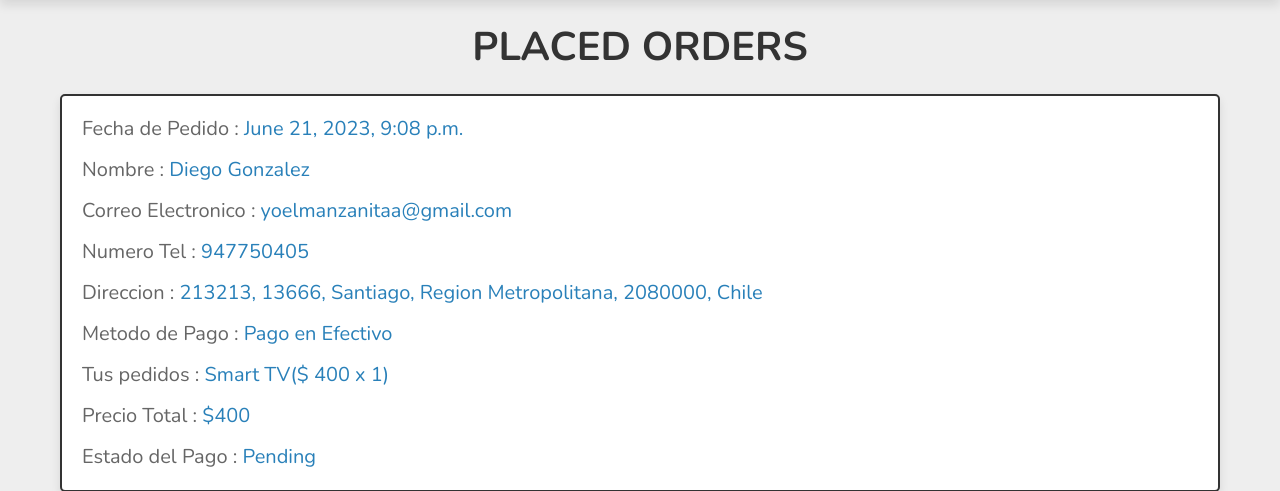
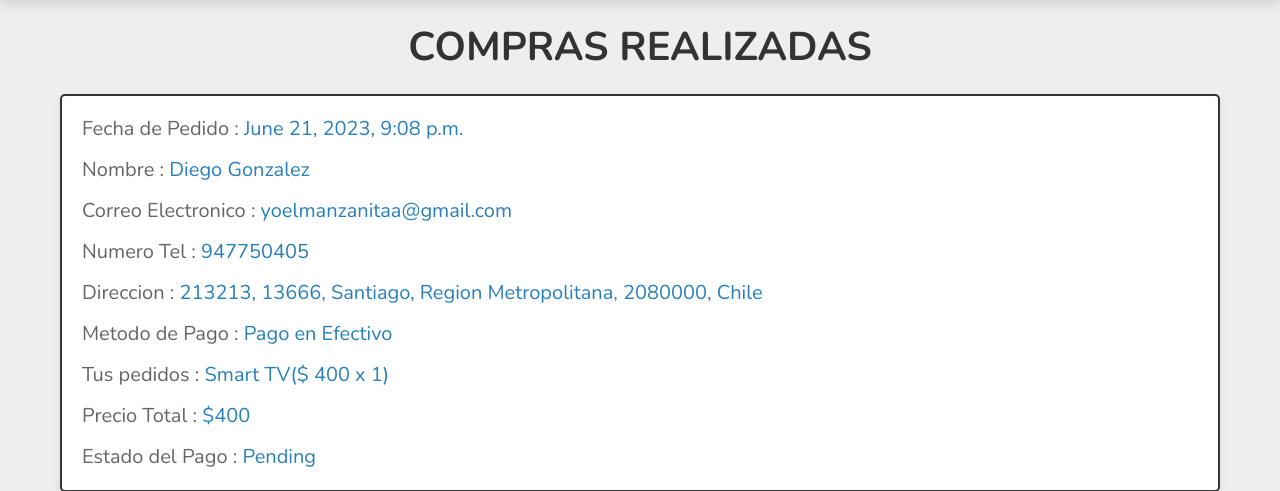
Before and after one commit to aleejandra2/Tercera_Prueba, a Django app: page /order_detail/ in a window 1280 px wide. Shown: the part 74-565 px from the top of the page. Run offline with Django 4.2, Linux system fonts and the light colour scheme; a user stored in the database is signed in; data comes from the database, SQL or seed files in the repository; data that the repository does not hold is empty; some libraries are stand-ins or nearby versions.

Commit message:
Update order.html

```diff
--- a/store/templates/store/order.html
+++ b/store/templates/store/order.html
@@ -14,7 +14,7 @@
       {% if order %}
 
 
-      <h1 class="heading">placed orders</h1>
+      <h1 class="heading">Compras Realizadas</h1>
 
         <div class="box-container">
             <div class="box">
```
